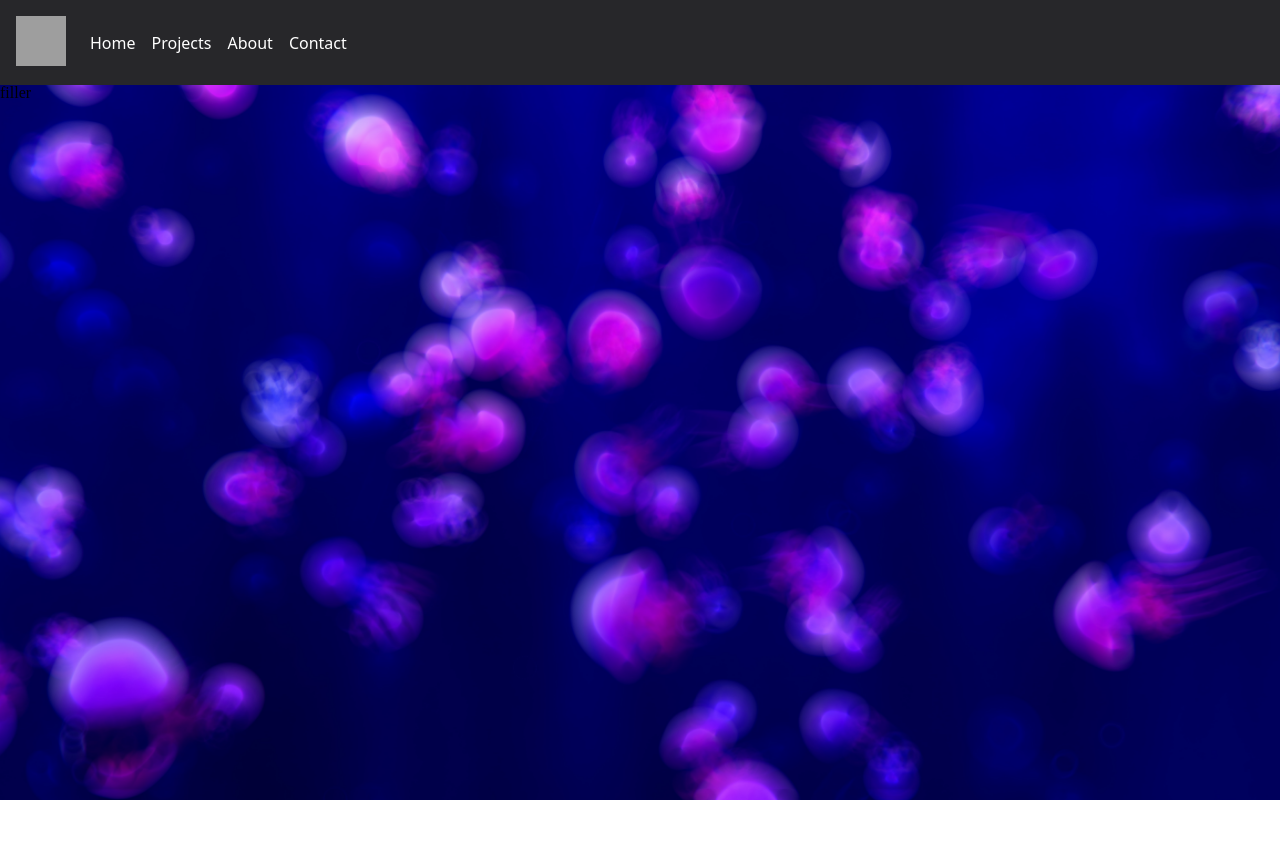
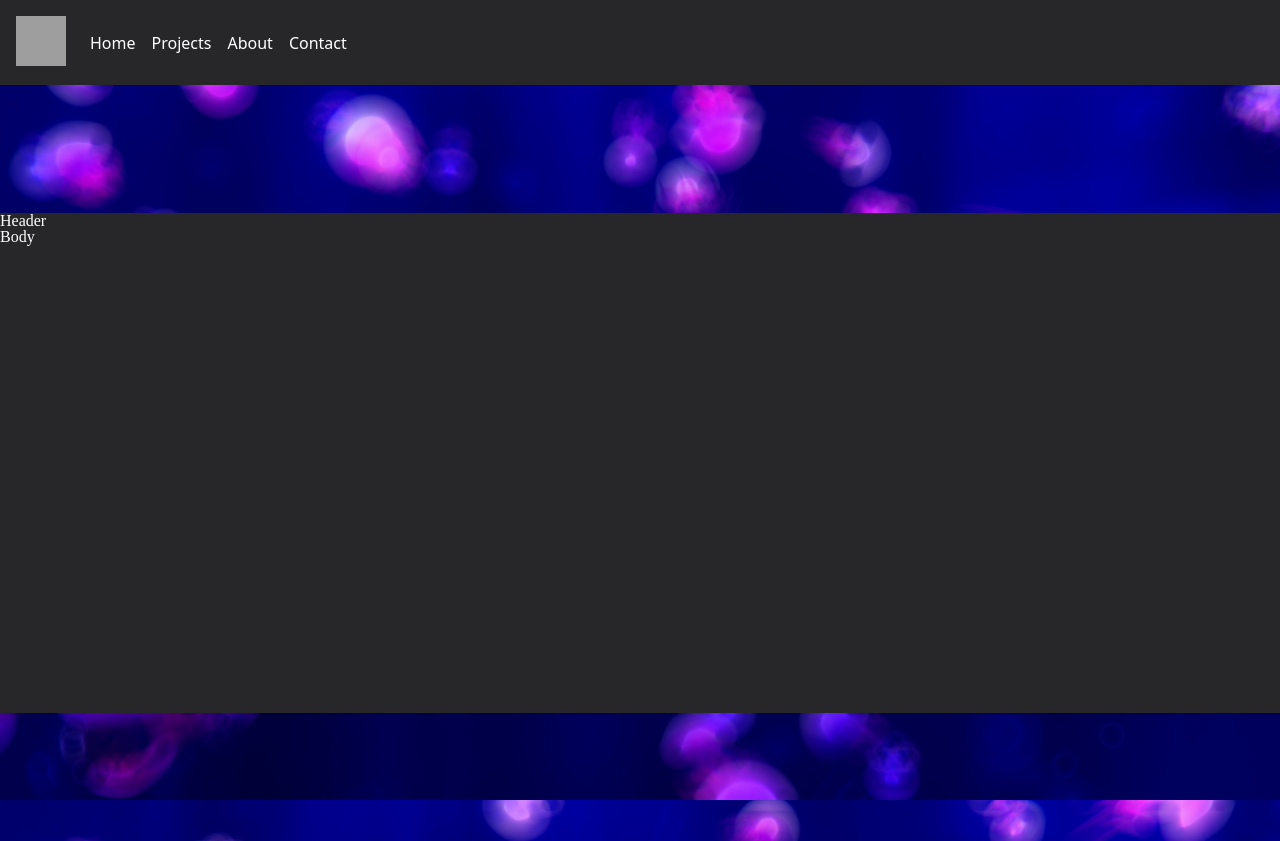
Before and after one commit to jarenella/portfolio-r, a React (Create React App) app: page /about in a window 1280 px wide. Before the commit the page ends 800 px from the top, so only its background shows below. Built offline with nearby package versions, Linux system fonts and the light colour scheme; grey boxes are pictures that could not be loaded.

Commit message:
set up pages and bar component

```diff
--- a/src/App.js
+++ b/src/App.js
@@ -5,6 +5,8 @@ import './reset.css';
 import Home from "./pages/Home";
 import Project from "./pages/Project";
 import Contact from "./pages/Contact";
+import Err from "./pages/Err";
+import About from "./pages/About";
 
 import Header from './components/Header';
 import Bumper from './components/Bumper';
@@ -20,10 +22,8 @@ function App() {
             <Route path="/" element={<Home />} />
             <Route path="/project/:projectName" element={<Project />} />
             <Route path="contact" element={<Contact />} />
-            {/* todo: set up about path */}
-            <Route path="about" element={"filler"} />
-            {/* todo: set up 404 path */}
-            <Route path="*" element={"filler"} />
+            <Route path="about" element={<About />} />
+            <Route path="*" element={<Err />} />
           </Routes>
         </div>
       </>
--- /dev/null
+++ b/src/components/Bar/Bar.css
@@ -0,0 +1,11 @@
+.bar-title, .bar-body {
+    color: white;
+}
+
+.bar-bg {
+    width: 100%;
+    background-color: rgb(39, 39, 42);
+    margin-top: 10%;
+    margin-bottom: 10%;
+    height: 500px;
+}
--- /dev/null
+++ b/src/components/Bar/index.js
@@ -0,0 +1,13 @@
+import './Bar.css';
+import React from "react";
+
+function Bar() {
+    return (
+        <section className="bar-bg">
+            <h2 className="bar-title">Header</h2>
+            <p className="bar-body">Body</p>
+        </section>
+    )
+}
+
+export default Bar;
--- a/src/components/Header/index.js
+++ b/src/components/Header/index.js
@@ -9,7 +9,7 @@ function NavBar() {
             <nav class="navbar">
                 <a className="navbar-btn" href="/">Home</a>
                 <a className="navbar-btn" href="test">Projects</a>
-                <a className="navbar-btn" href="test">About</a>
+                <a className="navbar-btn" href="about">About</a>
                 <a className="navbar-btn" href="contact">Contact</a>
             </nav>
         </header>
--- /dev/null
+++ b/src/pages/About.js
@@ -0,0 +1,13 @@
+import React from "react";
+import Bar from '../components/Bar';
+
+
+function About() {
+    return (
+        <>
+            <Bar />
+        </>
+    )
+}
+
+export default About;
--- /dev/null
+++ b/src/pages/Err.js
@@ -0,0 +1,9 @@
+import React from "react";
+
+function Err() {
+    return (
+        <h1>oops! dont have that</h1>
+    )
+}
+
+export default Err;
--- a/src/pages/Home.js
+++ b/src/pages/Home.js
@@ -3,11 +3,13 @@ import Card from '../components/Card';
 
 function Home() {
     return (
-        <div className="card-holder">
-            <Card message={"how are u?"} />
-            <Card message={"Lorum ipsum dolor sit amet, consectetur adipiscing elit, sed do eiusmod tempor incididunt ut labore et dolore magna aliqua. Ut enim ad minim veniam, quis nostrud exercitation ullamco laboris nisi ut aliquip ex ea commodo consequat. Duis aute irure dolor in reprehenderit in voluptate velit esse cillum dolore eu fugiat nulla pariatur. Excepteur sint occaecat cupidatat non proident, sunt in culpa qui officia deserunt mollit anim id est laborum."} />
-            <Card message={"another message for the purpose of testing"} />
-        </div>
+        <>
+            <div className="card-holder">
+                <Card message={"how are u?"} />
+                <Card message={"Lorum ipsum dolor sit amet, consectetur adipiscing elit, sed do eiusmod tempor incididunt ut labore et dolore magna aliqua. Ut enim ad minim veniam, quis nostrud exercitation ullamco laboris nisi ut aliquip ex ea commodo consequat. Duis aute irure dolor in reprehenderit in voluptate velit esse cillum dolore eu fugiat nulla pariatur. Excepteur sint occaecat cupidatat non proident, sunt in culpa qui officia deserunt mollit anim id est laborum."} />
+                <Card message={"another message for the purpose of testing"} />
+            </div>
+        </>
     )
 }
 
```
